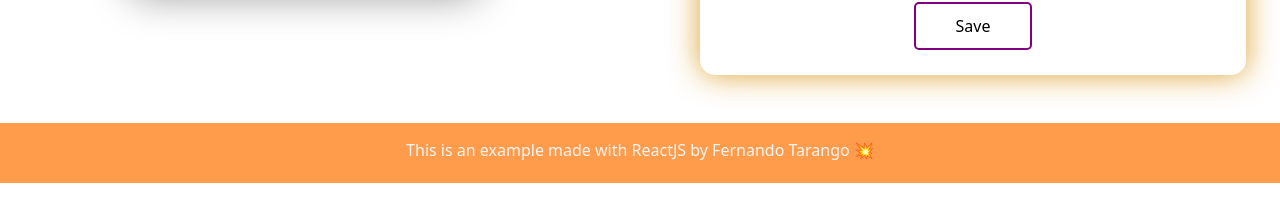
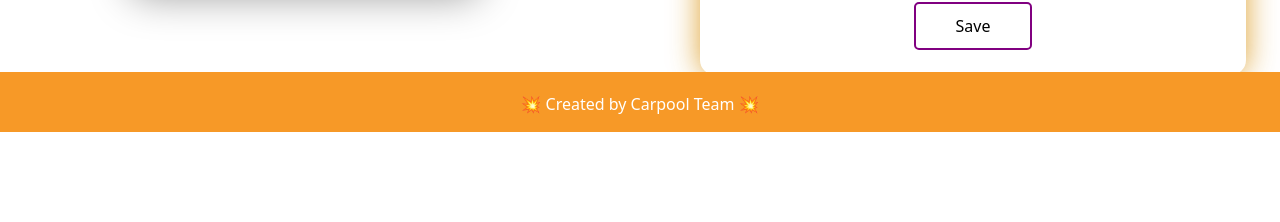
Before and after one commit to fertarvega/learning_react, a React (Create React App) app: page /new in a window 1280 px wide. Shown: the part 668-890 px from the top of the page. Before the commit the page ends 851 px from the top, so only its background shows below. Built offline with nearby package versions, Linux system fonts and the light colour scheme.

Commit message:
Ready to upload to Netlify

```diff
--- a/src/components/DeleteBadgeModal.jsx
+++ b/src/components/DeleteBadgeModal.jsx
@@ -1,5 +1,6 @@
 import React from "react"
 import Modal from "./Modal"
+import "./style/DeleteBadgeModal.css"
 
 const DeleteBadgeModal = (props) =>{
     return(
@@ -11,7 +12,7 @@
                 <p>You are going to delete this data...</p>
                 <div>
                     <button onClick={props.onDeleteBadge} className="btn btn-danger mr-4">Delete</button>
-                    <button onClick={props.onClose} className="btn btn-warning">Cancel</button>
+                    <button onClick={props.onClose} className="btn btn-warning btn-cancel text-white">Cancel</button>
                 </div>
             </div>
         </Modal>
--- a/src/components/Footer.jsx
+++ b/src/components/Footer.jsx
@@ -1,14 +1,51 @@
-import React from 'react'
-import './style/Footer.css'
+import React from "react"
+import "./style/Footer.css"
 
-const Footer = (props) => {
-    return(
-        <React.Fragment>
-            <div className="Footer" style={props.s}>
-                <p> This is an example made with ReactJS by Fernando Tarango 💥</p>
+var style = {
+
+    backgroundColor: "#F79927",
+    color: "#FFFFFF",
+    textAlign: "center",
+    alignItems: "center",
+    padding: "20px",
+    position: "fixed",
+    left: "0",
+    bottom: "0",
+    height: "60px",
+    width: "100%",
+    zIndex: "100",
+
+}
+
+var phantom = {
+
+    display: 'block',
+    padding: '20px',
+    height: '60px',
+    width: '100%',
+
+}
+
+function Footer({ children }) {
+
+    return (
+
+        <div>
+
+            <div style={phantom} />
+
+            <div style={style} className="footer">
+
+                <p>💥 Created by Carpool Team 💥</p>
+
+                {children}
+
             </div>
-        </React.Fragment>
-    );
+
+        </div>
+
+    )
+
 }
 
 export default Footer;
--- /dev/null
+++ b/src/components/style/DeleteBadgeModal.css
@@ -0,0 +1,5 @@
+.btn-cancel{
+    color: white;
+    margin-left: 15px;
+
+}
--- a/src/libs/fetch.js
+++ b/src/libs/fetch.js
@@ -1,4 +1,5 @@
-const BASE_URL = "http://127.0.0.1:5000/";
+const DEV_URL = "http://127.0.0.1:5000/";
+const BASE_URL = "https://learning-api-fertarvega.herokuapp.com/";
 
 async function callApi(endpoint, options = {}) {
   options.headers = {
--- a/src/pages/Layout/Layout.jsx
+++ b/src/pages/Layout/Layout.jsx
@@ -1,5 +1,6 @@
 import React from 'react'
 import Header from '../../components/Header'
+import Footer from '../../components/Footer'
 import './Layout.css'
 
 function Layout(props){
@@ -9,6 +10,7 @@
                 <Header></Header>
                 {props.children}
             </div>
+            <Footer></Footer>
         </React.Fragment>
     );
 }
--- a/src/pages/Login/Login.jsx
+++ b/src/pages/Login/Login.jsx
@@ -20,8 +20,8 @@
                             <h5>Password:</h5>
                             <input type="password"/>
                         </div>
-                        <Link className="Linkhidden" to="/new">
-                            <button className="RegisterForm__button" href={"/new"}>
+                        <Link className="Linkhidden" to="/badges">
+                            <button className="RegisterForm__button">
                                     Sign in
                             </button>
                         </Link>
--- a/src/pages/Register/Register.jsx
+++ b/src/pages/Register/Register.jsx
@@ -38,12 +38,12 @@
                                     </div>
                                 </div>
                             </div>
-                            <Link className="Linkhidden" to="/new">
+                            <Link className="Linkhidden" to="/login">
                                 <button className="RegisterForm__button">
-                                    Register
+                                    Sign up
                                 </button>
                             </Link>
-                                <a href={"/new"} className="RegisterForm__forgot">Do you have an account? Click here</a>
+                                <a href={"/login"} className="RegisterForm__forgot">Do you have an account? Click here</a>
                         </form>
                     </div>
                     <Hero h={"88vh"}></Hero>
--- a/src/pages/main/Main.jsx
+++ b/src/pages/main/Main.jsx
@@ -10,7 +10,7 @@
             <div className="Main">
                 <div className="Main__content">
                     <h1 className="Main__title">{props.title || "Welcome"}</h1>
-                    <Button contentText={"Start"} theme={"Button"} link={"/badges"}></Button>
+                    <Button contentText={"Start"} theme={"Button"} link={"/login"}></Button>
                 </div>
                 <Hero h={"88vh"}></Hero>
             </div>
```
